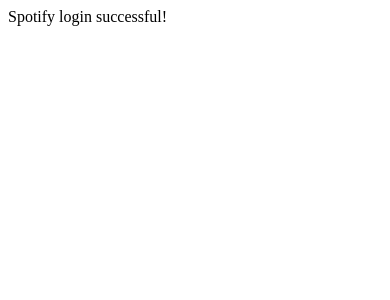
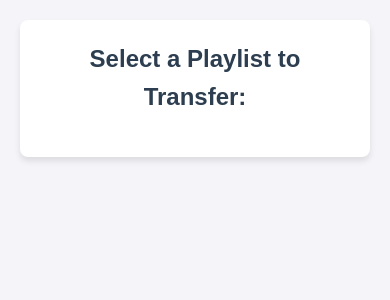
Before and after one commit to brainchemist/TransferPlaylist, a Flask app: page /callback_spotify in a window 390 px wide. Shown: the top 300 px of the page. Run offline with Flask 3, Linux system fonts and the light colour scheme; data that the repository does not hold is empty; parts of the project's set-up code (start-up, migrations or seed data) failed here and were passed over.

Commit message:
Made the css and some modification on the script.

```diff
--- a/app.py
+++ b/app.py
@@ -1,6 +1,6 @@
 import json
 
-from flask import Flask, redirect, request, session
+from flask import Flask, redirect, request, session, render_template
 import requests
 
 app = Flask(__name__)
@@ -28,17 +28,17 @@
 SOUNDCLOUD_AUTH_URL = "https://soundcloud.com/connect"
 SOUNDCLOUD_TOKEN_URL = "https://api.soundcloud.com/oauth2/token"
 
+
 @app.route("/")
 def index():
-    return """
-    <a href="/login_spotify">Login with Spotify</a><br>
-    <a href="/login_soundcloud">Login with SoundCloud</a>
-    """
+    return render_template("index.html")
+
 
 @app.route("/login_spotify")
 def login_spotify():
     auth_url = f"{SPOTIFY_AUTH_URL}?client_id={SPOTIFY_CLIENT_ID}&response_type=code&redirect_uri={SPOTIFY_REDIRECT_URI}&scope=playlist-read-private"
     return redirect(auth_url)
+
 
 @app.route("/callback_spotify")
 def callback_spotify():
@@ -52,12 +52,14 @@
     }
     response = requests.post(SPOTIFY_TOKEN_URL, data=token_data)
     session["spotify_token"] = response.json().get("access_token")
-    return "Spotify login successful!"
+    return choose_playlist()
+
 
 @app.route("/login_soundcloud")
 def login_soundcloud():
     auth_url = f"{SOUNDCLOUD_AUTH_URL}?client_id={SOUNDCLOUD_CLIENT_ID}&response_type=code&redirect_uri={SOUNDCLOUD_REDIRECT_URI}&scope=non-expiring"
     return redirect(auth_url)
+
 
 @app.route("/callback_soundcloud")
 def callback_soundcloud():
@@ -71,7 +73,8 @@
     }
     response = requests.post(SOUNDCLOUD_TOKEN_URL, data=token_data)
     session["soundcloud_token"] = response.json().get("access_token")
-    return "SoundCloud login successful!"
+    return choose_playlist()
+
 
 @app.route("/choose_playlist")
 def choose_playlist():
@@ -82,15 +85,8 @@
     response = requests.get(f"{SPOTIFY_API_BASE_URL}/me/playlists", headers=headers)
     playlists = response.json().get("items", [])
 
-    # Render a list of playlists for the user to choose from
-    playlist_html = "<h2>Select a Playlist to Transfer:</h2>"
-    playlist_html += "<ul>"
-    for playlist in playlists:
-        playlist_id = playlist["id"]
-        playlist_name = playlist["name"]
-        playlist_html += f'<li><a href="/transfer_playlist/{playlist_id}">{playlist_name}</a></li>'
-    playlist_html += "</ul>"
-    return playlist_html
+    return render_template("choose_playlist.html", playlists=playlists)
+
 
 @app.route("/transfer_playlist/<playlist_id>")
 def transfer_playlist(playlist_id):
@@ -99,23 +95,22 @@
 
     headers = {"Authorization": f"Bearer {session['spotify_token']}"}
     response = requests.get(f"{SPOTIFY_API_BASE_URL}/playlists/{playlist_id}/tracks", headers=headers)
-    tracks = response.json().get("items", [])
+    tracks_data = response.json().get("items", [])
 
     track_list = []
-    for item in tracks:
+    for item in tracks_data:
         track = item["track"]
         track_name = track["name"]
         artist_name = track["artists"][0]["name"]
-        track_list.append(f"{track_name} by {artist_name}")
+        album_image = track["album"]["images"][0]["url"] if track["album"]["images"] else "/static/default-cover.jpg"
+        track_list.append({
+            "name": track_name,
+            "artist": artist_name,
+            "album_image": album_image
+        })
 
+    return render_template("transfer_playlist.html", tracks=track_list)
 
-    transfer_html = "<h2>Transferring Tracks:</h2>"
-    transfer_html += "<ul>"
-    for track in track_list:
-        transfer_html += f"<li>{track}</li>"
-    transfer_html += "</ul>"
-    transfer_html += "<p>Tracks transferred successfully!</p>"
-    return transfer_html
 
 if __name__ == "__main__":
     app.run(debug=True)
--- /dev/null
+++ b/static/styles.css
@@ -0,0 +1,155 @@
+
+* {
+    margin: 0;
+    padding: 0;
+    box-sizing: border-box;
+}
+
+body {
+    font-family: 'Arial', sans-serif;
+    background-color: #f4f4f9;
+    color: #333;
+    line-height: 1.6;
+    padding: 20px;
+}
+
+h1, h2 {
+    color: #2c3e50;
+    text-align: center;
+    margin-bottom: 20px;
+}
+
+a {
+    text-decoration: none;
+    color: #3498db;
+    transition: color 0.3s ease;
+}
+
+a:hover {
+    color: #2980b9;
+}
+
+.container {
+    max-width: 1200px;
+    margin: 0 auto;
+    background: #fff;
+    padding: 20px;
+    border-radius: 8px;
+    box-shadow: 0 4px 6px rgba(0, 0, 0, 0.1);
+}
+
+.playlist-list {
+    display: flex;
+    flex-wrap: wrap;
+    gap: 20px;
+    justify-content: center;
+    list-style: none;
+}
+
+.playlist-item {
+    width: calc(33% - 20px);
+    background: #ecf0f1;
+    border-radius: 8px;
+    overflow: hidden;
+    transition: transform 0.3s ease, box-shadow 0.3s ease;
+}
+
+.playlist-item:hover {
+    transform: translateY(-5px);
+    box-shadow: 0 6px 12px rgba(0, 0, 0, 0.15);
+}
+
+.playlist-link {
+    text-decoration: none;
+    color: inherit;
+    display: flex;
+    flex-direction: column;
+    align-items: center;
+    padding: 15px;
+    text-align: center;
+}
+
+.playlist-cover {
+    width: 100%;
+    height: auto;
+    border-radius: 8px;
+    margin-bottom: 10px;
+}
+
+.playlist-name {
+    font-size: 1rem;
+    font-weight: bold;
+    color: #2c3e50;
+}
+
+.track-list {
+    display: flex;
+    flex-wrap: wrap;
+    gap: 20px;
+    list-style: none;
+}
+
+.track-item {
+    width: calc(33% - 20px);
+    background: #ecf0f1;
+    border-radius: 8px;
+    overflow: hidden;
+    transition: transform 0.3s ease, box-shadow 0.3s ease;
+}
+
+.track-item:hover {
+    transform: translateY(-5px);
+    box-shadow: 0 6px 12px rgba(0, 0, 0, 0.15);
+}
+
+.track-card {
+    display: flex;
+    align-items: center;
+    padding: 15px;
+    gap: 15px;
+}
+
+.track-cover {
+    width: 80px;
+    height: 80px;
+    border-radius: 8px;
+    object-fit: cover;
+}
+
+.track-details {
+    display: flex;
+    flex-direction: column;
+}
+
+.track-name {
+    font-size: 1rem;
+    font-weight: bold;
+    color: #2c3e50;
+}
+
+.track-artist {
+    font-size: 0.9rem;
+    color: #7f8c8d;
+}
+
+.success {
+    color: #27ae60;
+    font-weight: bold;
+    text-align: center;
+    margin-top: 20px;
+}
+
+/* Responsive Design */
+@media (max-width: 768px) {
+    .playlist-item,
+    .track-item {
+        width: calc(50% - 20px);
+    }
+}
+
+@media (max-width: 480px) {
+    .playlist-item,
+    .track-item {
+        width: 100%;
+    }
+}
--- a/templates/choose_playlist.html
+++ b/templates/choose_playlist.html
@@ -4,13 +4,21 @@
     <meta charset="UTF-8">
     <meta name="viewport" content="width=device-width, initial-scale=1.0">
     <title>Choose a Playlist</title>
+    <link rel="stylesheet" href="{{ url_for('static', filename='styles.css') }}">
 </head>
 <body>
-    <h2>Select a Playlist to Transfer:</h2>
-    <ul>
-        {% for playlist in playlists %}
-            <li><a href="/transfer_playlist/{{ playlist.id }}">{{ playlist.name }}</a></li>
-        {% endfor %}
-    </ul>
+    <div class="container">
+        <h2>Select a Playlist to Transfer:</h2>
+        <ul class="playlist-list">
+            {% for playlist in playlists %}
+                <li class="playlist-item">
+                    <a href="/transfer_playlist/{{ playlist.id }}" class="playlist-link">
+                        <img src="{{ playlist.images[0].url if playlist.images else '/static/default-cover.jpg' }}" alt="{{ playlist.name }} Cover" class="playlist-cover">
+                        <span class="playlist-name">{{ playlist.name }}</span>
+                    </a>
+                </li>
+            {% endfor %}
+        </ul>
+    </div>
 </body>
 </html>
```
Also changed, not shown: templates/index.html (added, +16 -0 lines), templates/transfer_playlist.html (+18 -7 lines).
